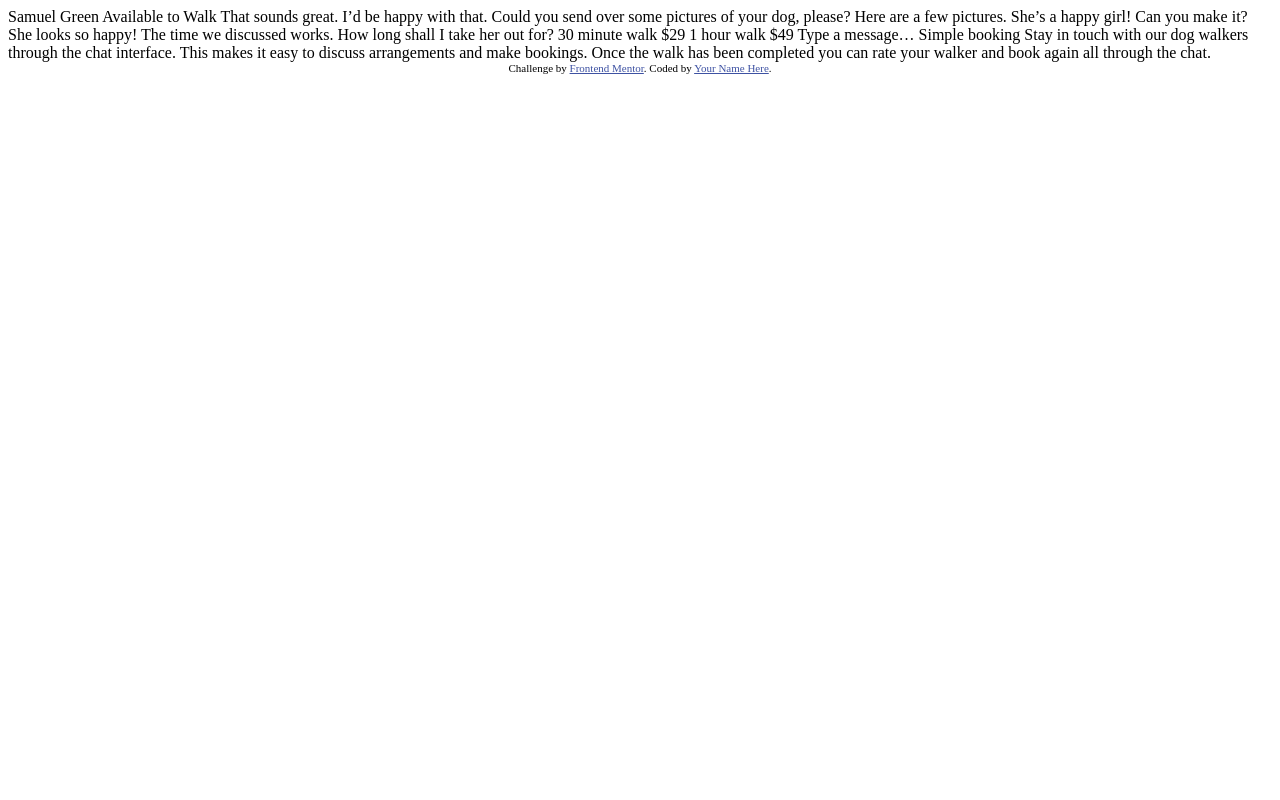
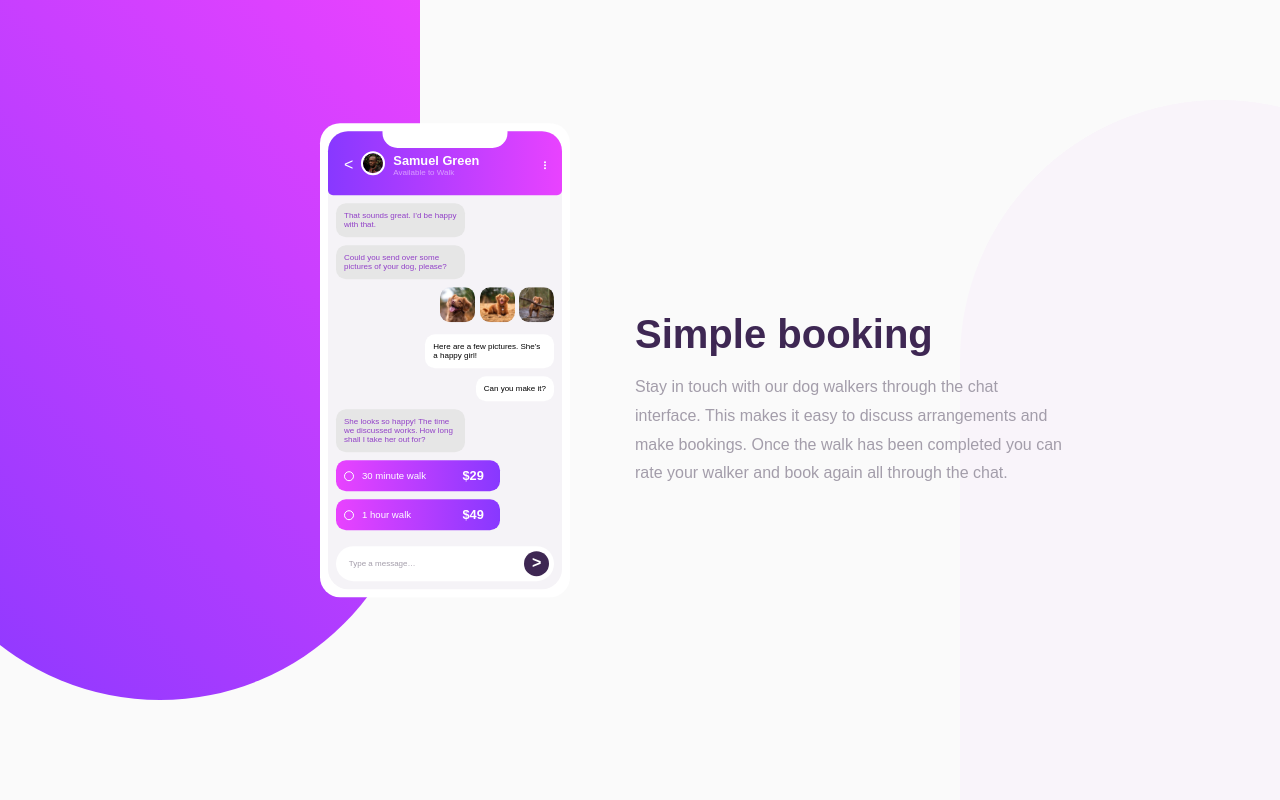
Before and after one commit to RimantasV/Front-End-Challenge-Chat-App, a plain HTML site: page index.html in a window 1280 px wide. Drawn offline with Linux system fonts and the light colour scheme.

Commit message:
desktop design

```diff
--- a/index.html
+++ b/index.html
@@ -1,51 +1,129 @@
 <!DOCTYPE html>
 <html lang="en">
   <head>
-  <meta charset="UTF-8">
-  <meta name="viewport" content="width=device-width, initial-scale=1.0"> <!-- displays site properly based on user's device -->
-
-  <link rel="icon" type="image/png" sizes="32x32" href="./images/favicon-32x32.png">
+    <meta charset="UTF-8" />
+    <meta name="viewport" content="width=device-width, initial-scale=1.0" />
+    <!-- displays site properly based on user's device -->
+    <link rel="stylesheet" href="styles.css" />
+    <link
+      rel="icon"
+      type="image/png"
+      sizes="32x32"
+      href="./images/favicon-32x32.png"
+    />
 
     <title>Frontend Mentor | [Challenge Name Here]</title>
 
     <!-- Feel free to remove these styles or customise in your own stylesheet 👍 -->
     <style>
-    .attribution { font-size: 11px; text-align: center; }
-    .attribution a { color: hsl(228, 45%, 44%); }
+      .attribution {
+        font-size: 11px;
+        text-align: center;
+      }
+      .attribution a {
+        color: hsl(228, 45%, 44%);
+      }
     </style>
   </head>
   <body>
+    <div class="outer">
+      <div class="background-left"></div>
+      <div class="background-right"></div>
+      <div class="main-text">
+        <div class="main-text-content">
+          <h1>
+            Simple booking
+          </h1>
+          <p>
+            Stay in touch with our dog walkers through the chat interface. This
+            makes it easy to discuss arrangements and make bookings. Once the
+            walk has been completed you can rate your walker and book again all
+            through the chat.
+          </p>
+        </div>
+      </div>
+      <div class="phone">
+        <div class="inner">
+          <div class="phone-header">
+            <div class="back-arrow">
+              <
+            </div>
+            <div class="phone-header-photo">
+              <img
+                class="profile-pic"
+                src="images/avatar.jpg"
+                alt="profile-pic"
+              />
+            </div>
+            <div class="phone-header-text">
+              <h3>
+                Samuel Green
+              </h3>
+              <p>
+                Available to Walk
+              </p>
+            </div>
+            <div class="dots">
+              <span class="dot"></span>
+              <span class="dot"></span>
+              <span class="dot"></span>
+            </div>
+          </div>
+          <div class="chat">
+            <div class="message-in">
+              That sounds great. I’d be happy with that.
+            </div>
+            <div class="message-in">
+              Could you send over some pictures of your dog, please?
+            </div>
+            <div class="photos message-right">
+              <img src="images/dog-image-1.jpg" alt="dog-1" />
+              <img src="images/dog-image-2.jpg" alt="dog-2" />
+              <img src="images/dog-image-3.jpg" alt="dog-3" />
+            </div>
+            <div class="message-out message-right">
+              Here are a few pictures. She’s a happy girl!
+            </div>
+            <div class="message-out message-right">
+              Can you make it?
+            </div>
+            <div class="message-in">
+              She looks so happy! The time we discussed works. How long shall I
+              take her out for?
+            </div>
 
-  Samuel Green
-  Available to Walk
+            <div class="option">
+              <div class="circle"></div>
+              <p>
+                30 minute walk
+              </p>
+              <span>$29</span>
+            </div>
+            <div class="option">
+              <div class="circle"></div>
+              <p>
+                1 hour walk
+              </p>
+              <span>
+                $49
+              </span>
+            </div>
+            <div class="type">
+              <p>
+                Type a message…
+              </p>
+              <div class="send"><span>></span></div>
+            </div>
+          </div>
+        </div>
+      </div>
 
-  That sounds great. I’d be happy with that.
-
-  Could you send over some pictures of your dog, please?
-
-  Here are a few pictures. She’s a happy girl!
-
-  Can you make it?
-
-  She looks so happy! The time we discussed works. How long shall I take her out for?
-
-  30 minute walk
-  $29
-
-  1 hour walk
-  $49
-
-  Type a message…
-
-  Simple booking
-
-  Stay in touch with our dog walkers through the chat interface. This makes it easy to
-  discuss arrangements and make bookings. Once the walk has been completed you can rate
-  your walker and book again all through the chat.
-
-  <div class="attribution">
-    Challenge by <a href="https://www.frontendmentor.io?ref=challenge" target="_blank">Frontend Mentor</a>.
-    Coded by <a href="#">Your Name Here</a>.
+      <!-- <div class="attribution">
+        Challenge by
+        <a href="https://www.frontendmentor.io?ref=challenge" target="_blank"
+          >Frontend Mentor</a
+        >. Coded by <a href="#">Your Name Here</a>.
+      </div> -->
     </div>
   </body>
 </html>
--- /dev/null
+++ b/styles.css
@@ -0,0 +1,275 @@
+:root {
+  --light-magenta: hsl(293, 100%, 63%);
+  --light-violet: hsl(264, 100%, 61%);
+  --pale-violet: hsl(276, 100%, 81%); /*(sub-heading at the top of the app UI)*/
+  --moderate-violet: hsl(276, 55%, 52%); /*(chat on the left)*/
+  --desaturated-dark-violet: hsl(271, 15%, 43%); /*(chat on the right)*/
+  --grayish-blue: hsl(206, 6%, 79%); /*(placeholder text)*/
+  --very-dark-desaturated-violet: hsl(271, 36%, 24%); /*(main heading)*/
+  --dark-grayish-violet: hsl(270, 7%, 64%); /*(paragraph)*/
+  --white: hsl(0, 0%, 100%);
+  --light-grayish-violet: hsl(270, 20%, 96%); /*(app background)*/
+  --very-dark-desaturated-violet: hsl(
+    271,
+    36%,
+    24%
+  ); /*(submit button background)*/
+  --very-light-magenta: hsl(289, 100%, 72%); /*(radio button outline)*/
+}
+
+@import url("https://fonts.googleapis.com/css2?family=Rubik&display=swap");
+
+* {
+  margin: 0;
+  padding: 0;
+  box-sizing: border-box;
+  font-family: "Rubik", sans-serif;
+}
+
+body {
+  /* background-color: var(--light-grayish-violet); */
+  background-color: #fafafa;
+}
+.phone {
+  width: 250px;
+  /* border: 1px solid red; */
+  padding: 0.5rem;
+  margin: 0 auto;
+  border-radius: 20px;
+  position: absolute;
+  top: 45%;
+  left: 25%;
+  transform: translate(0%, -50%);
+  background-color: var(--white);
+}
+
+.inner {
+  width: 100%;
+  background-color: var(--light-grayish-violet);
+  border-radius: 20px;
+  /* padding: 0.2rem; */
+}
+
+.phone-header {
+  /* background-color: purple; */
+  border-radius: 20px 20px 5px 5px;
+  padding: 0.75rem 1rem 0.5rem 1rem;
+  display: flex;
+  align-items: center;
+  color: white;
+  background: linear-gradient(90deg, var(--light-violet), var(--light-magenta));
+  margin-bottom: 0.5rem;
+}
+
+.phone-header::before {
+  content: "";
+  position: absolute;
+  width: 50%;
+  height: 1.2rem;
+  top: 0;
+  border-radius: 0 0 15px 15px;
+  background-color: white;
+  left: 50%;
+  transform: translate(-50%, 30%);
+}
+
+.phone-header * {
+  /* border: 1px solid red; */
+}
+.phone-header-photo {
+  width: 1.5rem;
+  margin: 0.5rem;
+}
+
+.phone-header-text {
+  margin-right: auto;
+}
+
+.phone-header-text h3 {
+  font-size: 0.8rem;
+}
+
+.phone-header-text p {
+  font-size: 0.5rem;
+  color: var(--pale-violet);
+}
+
+.profile-pic {
+  width: 100%;
+  border-radius: 50%;
+  border: 2px solid white;
+}
+.dots {
+  display: flex;
+  flex-direction: column;
+  gap: 1px;
+}
+.dot {
+  width: 2px;
+  height: 2px;
+  background-color: white;
+  border-radius: 50%;
+}
+
+.chat {
+  display: flex;
+  flex-direction: column;
+  /* align-items: flex-end; */
+}
+
+.message-in {
+  background-color: hsl(0, 0%, 90%);
+  color: var(--moderate-violet);
+  border-radius: 10px;
+  padding: 0.5rem;
+  margin: 0 0.5rem 0.5rem 0.5rem;
+  max-width: 55%;
+  font-size: 0.5rem;
+}
+
+.message-out {
+  background-color: white;
+  border-radius: 10px;
+  padding: 0.5rem;
+  margin: 0 0.5rem 0.5rem 0.5rem;
+  font-size: 0.5rem;
+  max-width: 55%;
+}
+
+.message-right {
+  align-self: flex-end;
+}
+
+.photos {
+  /* padding: 0 0.5rem; */
+  margin: 0 0.5rem 0.5rem 0.5rem;
+}
+
+.photos img {
+  width: 35px;
+  border-radius: 10px;
+}
+
+.option {
+  background: linear-gradient(90deg, var(--light-magenta), var(--light-violet));
+  border-radius: 10px;
+  padding: 0.5rem;
+  margin: 0 0.5rem 0.5rem 0.5rem;
+  width: 70%;
+  display: flex;
+  align-items: center;
+}
+
+.circle {
+  width: 10px;
+  height: 10px;
+  border: 1px solid white;
+  border-radius: 50%;
+}
+
+.option p {
+  margin-right: auto;
+  font-size: 0.6rem;
+  color: white;
+  margin-left: 0.5rem;
+}
+
+.option span {
+  font-size: 0.8rem;
+  color: white;
+  font-weight: 700;
+  margin-right: 0.5rem;
+}
+
+.type {
+  background-color: white;
+  border-radius: 20px;
+  padding: 0.3rem;
+  margin: 0.5rem;
+  display: flex;
+  justify-content: space-between;
+}
+.type p {
+  color: var(--dark-grayish-violet);
+  font-size: 0.5rem;
+  padding: 0.5rem;
+}
+.send {
+  width: 25px;
+  height: 25px;
+  background-color: var(--very-dark-desaturated-violet);
+  border-radius: 50%;
+  position: relative;
+}
+
+.send span {
+  color: white;
+  position: absolute;
+  top: 50%;
+  left: 50%;
+  transform: translate(-50%, -50%);
+  font-weight: 700;
+}
+
+.outer {
+  max-width: 1440px;
+  /* height: 800px; */
+  /* border: 1px solid red; */
+  margin: 0 auto;
+  display: flex;
+  position: relative;
+  height: 100vh;
+  overflow: hidden;
+}
+
+.background-left {
+  background: linear-gradient(45deg, var(--light-violet), var(--light-magenta));
+  width: 520px;
+  /* width: 51%; */
+  height: 700px;
+  flex: 0 0 520px;
+  border-bottom-left-radius: 300px;
+  border-bottom-right-radius: 300px;
+  margin-left: -100px;
+}
+
+.background-right {
+  position: absolute;
+  right: 0;
+  bottom: 0;
+  /* background-color: var(--light-grayish-violet); */
+  background-color: #f9f4fa;
+  width: 520px;
+  height: 700px;
+  /* flex: 0 0 520px; */
+  border-top-left-radius: 300px;
+  border-top-right-radius: 300px;
+  margin-right: -200px;
+}
+
+.main-text {
+  display: flex;
+  align-items: center;
+  justify-content: center;
+  flex-direction: column;
+  /* border: 1px solid green; */
+  width: 100%;
+  /* padding-left: 6rem; */
+}
+
+.main-text-content {
+  width: 430px;
+  /* border: 1px solid blue; */
+  z-index: 2;
+}
+
+.main-text-content h1 {
+  margin-bottom: 1rem;
+  color: var(--very-dark-desaturated-violet);
+  font-size: 2.5rem;
+}
+
+.main-text-content p {
+  line-height: 1.8;
+  color: var(--dark-grayish-violet);
+}
```
Also changed, not shown: indexff.html (added). Lines whose indentation alone changed are shown as unchanged.
